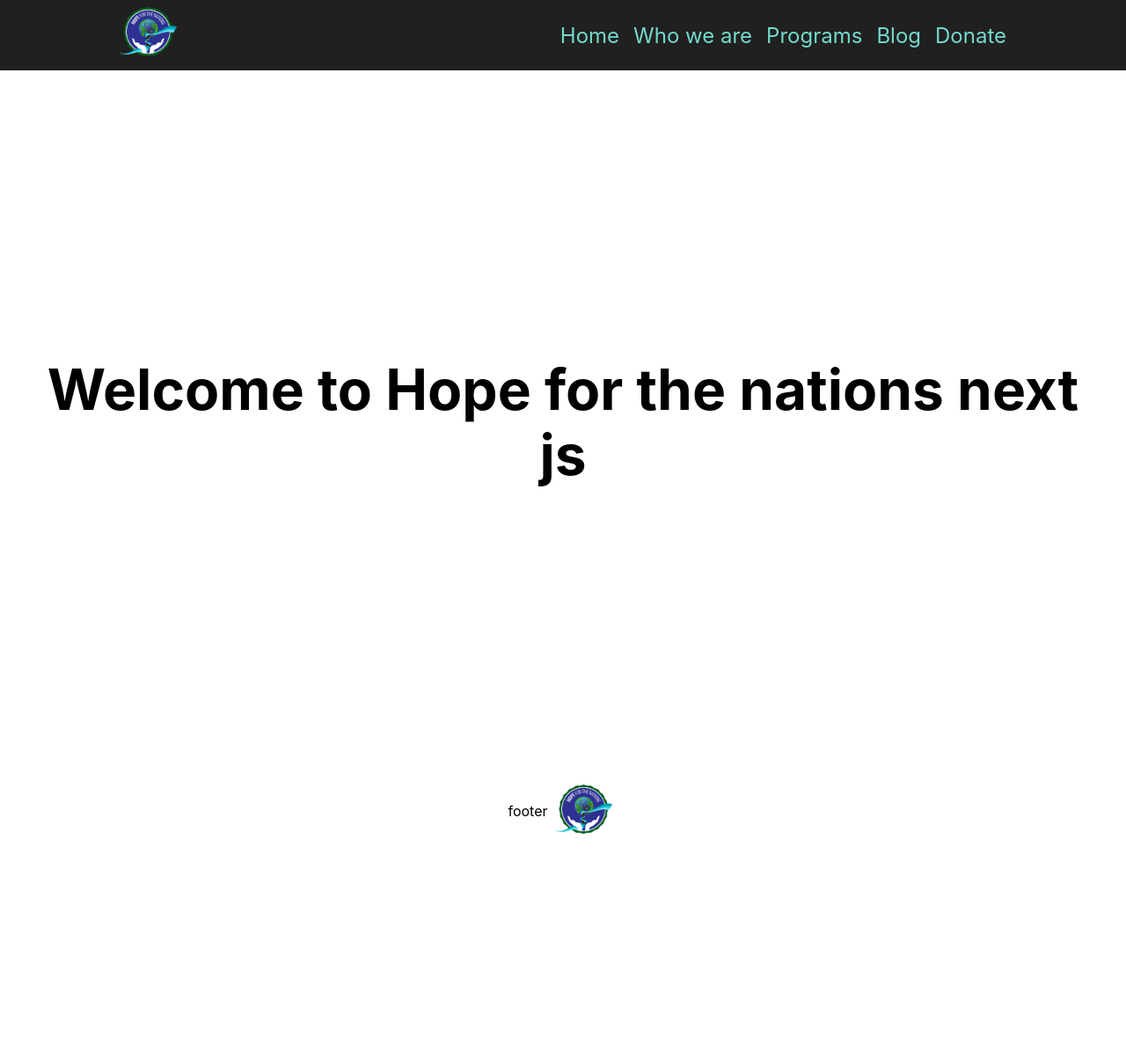
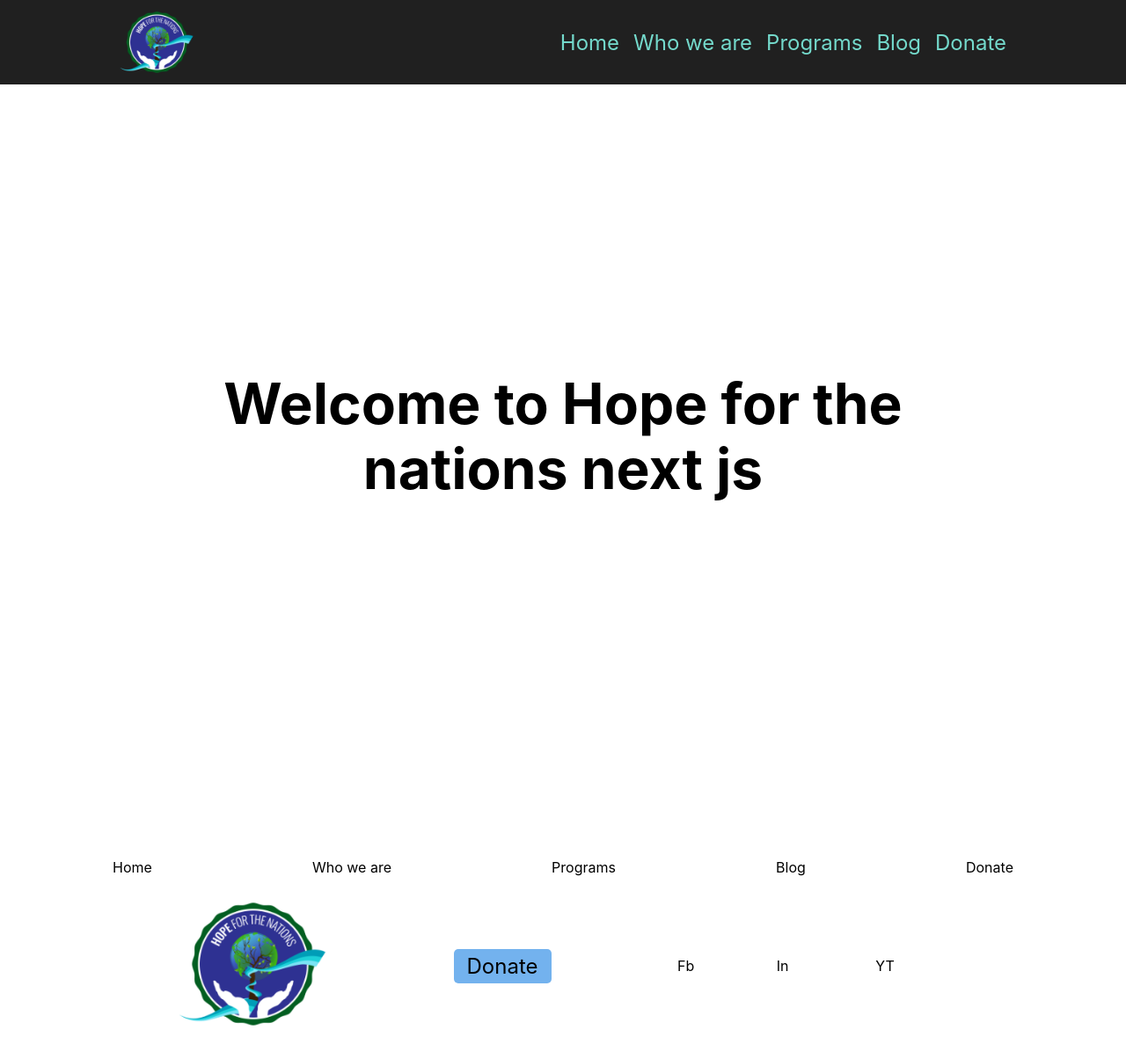
Before and after one commit to Cmmh1101/next-types-hope, a Next.js app: page / in a window 1280 px wide. Shown: the top 1204 px of the page at 88% size. Before the commit the page ends 964 px from the top, so only its background shows below. Built offline with nearby package versions, Linux system fonts and the light colour scheme.

Commit message:
add: footer navigation and styles

```diff
--- a/components/layout/Footer.tsx
+++ b/components/layout/Footer.tsx
@@ -3,16 +3,25 @@ import Image from 'next/image'
 import React from 'react'
 import classes from './footer.module.css'
 import logo from '/public/logo.png'
+import NavLinks from './NavLinks'
+import SocialIcons from '../ui/SocialIcons'
+import DonateBtn from '../ui/DonateBtn'
 
-type Props = {}
 
-const Footer = (props: Props) => {
+const Footer = () => {
   return (
-    <footer className={classes.footer}>footer <Link href="/">
-    <a>
-    <Image src={logo} alt="logo" height={80} width={80} />
-    </a>
-  </Link></footer>
+    <footer className={`container ${classes.footer}`}>
+      <NavLinks className={classes.navigation} />
+      <div className={classes.section}>
+      <Link href="/" className={classes.logo}>
+        <a>
+        <Image src={logo} alt="logo" height={200} width={200} />
+        </a>
+      </Link>
+      <DonateBtn className={classes.donate} />
+      <SocialIcons className={classes.socials} />
+      </div>
+    </footer>
   )
 }
 
--- /dev/null
+++ b/components/layout/NavLinks.tsx
@@ -0,0 +1,18 @@
+import Link from 'next/link'
+import React from 'react'
+
+interface Props {
+    className?: string
+}
+
+const NavLinks = ({className}: Props) => {
+  return (
+    <div className={className}><Link href="/">Home</Link>
+    <Link href="/">Who we are</Link>
+    <Link href="/">Programs</Link>
+    <Link href="/">Blog</Link>
+    <Link href="/">Donate</Link></div>
+  )
+}
+
+export default NavLinks
--- a/components/layout/Navbar.tsx
+++ b/components/layout/Navbar.tsx
@@ -3,6 +3,7 @@ import Link from 'next/link'
 import classes from './navbar.module.css'
 import Image from 'next/image'
 import logo from '/public/logo.png'
+import NavLinks from './NavLinks'
 
 const Navbar = () => {
   return (
@@ -10,16 +11,12 @@ const Navbar = () => {
       <div className={classes.logo}>
         <Link href="/">
           <a>
-          <Image src={logo} alt="logo" height={80} width={80} />
+          <Image src={logo} alt="logo" layout='responsive' />
           </a>
         </Link>
       </div>
       <nav className={classes.navigation}>
-          <Link href="/">Home</Link>
-          <Link href="/">Who we are</Link>
-          <Link href="/">Programs</Link>
-          <Link href="/">Blog</Link>
-          <Link href="/">Donate</Link>
+          <NavLinks />
       </nav>
     </header>
   )
--- a/components/layout/footer.module.css
+++ b/components/layout/footer.module.css
@@ -2,4 +2,46 @@
     display: flex;
     justify-content: center;
     align-items: center;
+    flex-direction: column;
 }
+
+.navigation {
+    width: 100%;
+    display: flex;
+    align-items: center;
+    justify-content: space-between;
+}
+
+.section {
+    width: 100%;
+    display: flex;
+    justify-content: center;
+    align-items: center;
+}
+
+.logo {
+    width: 33%;
+}
+.socials {
+    width: 33%;
+    display: flex;
+    justify-content: center;
+}
+.socials a {
+    width: 33%;
+    margin: 0 15px;
+}
+
+.donate {
+    margin: 0 15px;
+    width: 33%;
+    display: flex;
+    justify-content: center;
+}
+.donate a {
+    color: #000000;
+    background-color: #73b2ee;
+    padding: 5px 15px;
+    font-size: 1.5rem;
+    border-radius: 5px;
+}
--- a/components/layout/navbar.module.css
+++ b/components/layout/navbar.module.css
@@ -3,7 +3,7 @@
     display: flex;
     justify-content: space-between;
     align-items: center;
-    padding: 2rem 10%;
+    padding: 3rem 10%;
     height: 5rem;
     background-color: #202020;
 }
@@ -12,16 +12,16 @@
     font-size: 1.5rem;
     color: white;
     font-family: 'Fira', sans-serif;
-    height: 100%;
+    width: 100px;
+    height: 100px;
     display: flex;
     justify-content: center;
     align-items: center;
-    color: #94fdfd;
 }
 
 .logo a {
-    text-decoration: none;
-    color: #94fdfd;
+    width: 100%;
+    height: 100%;
 }
 
 .navigation a {
--- /dev/null
+++ b/components/ui/DonateBtn.tsx
@@ -0,0 +1,18 @@
+import Link from 'next/link'
+import React from 'react'
+
+interface Props {
+    className: string
+}
+
+const DonateBtn = ({className}: Props) => {
+  return (
+    <div  className={className}>
+<Link href="https://www.paypal.com/donate?hosted_button_id=JWBZEQHW76WC4"
+    target="_blank">Donate</Link>
+    </div>
+
+  )
+}
+
+export default DonateBtn
--- /dev/null
+++ b/components/ui/SocialIcons.tsx
@@ -0,0 +1,33 @@
+import React from 'react'
+import Image from 'next/image'
+import logo from '/public/logo.png'
+import Link from 'next/link'
+
+interface Props {
+    className?: string
+  }
+
+const SocialIcons = ({className}: Props) => {
+  return (
+    <div className={className}>
+    <Link href="/">
+      <a>
+        Fb
+      </a>
+    </Link>
+    <Link href="/">
+      <a>
+        In
+      </a>
+    </Link>
+    <Link href="/">
+      <a>
+        YT
+      </a>
+    </Link>
+    </div>
+
+  )
+}
+
+export default SocialIcons
--- a/pages/index.tsx
+++ b/pages/index.tsx
@@ -13,7 +13,7 @@ const Home: NextPage = () => {
       </Head>
 
       <main className={styles.main}>
-        <h1 className={styles.title}>
+        <h1 className={`container ${styles.title}`}>
           Welcome to Hope for the nations next js
         </h1>
       </main>
--- a/styles/globals.css
+++ b/styles/globals.css
@@ -15,6 +15,10 @@ a {
   box-sizing: border-box;
 }
 
+.container {
+  padding: 5rem 10%;
+}
+
 @media (prefers-color-scheme: dark) {
   html {
     color-scheme: dark;
```
